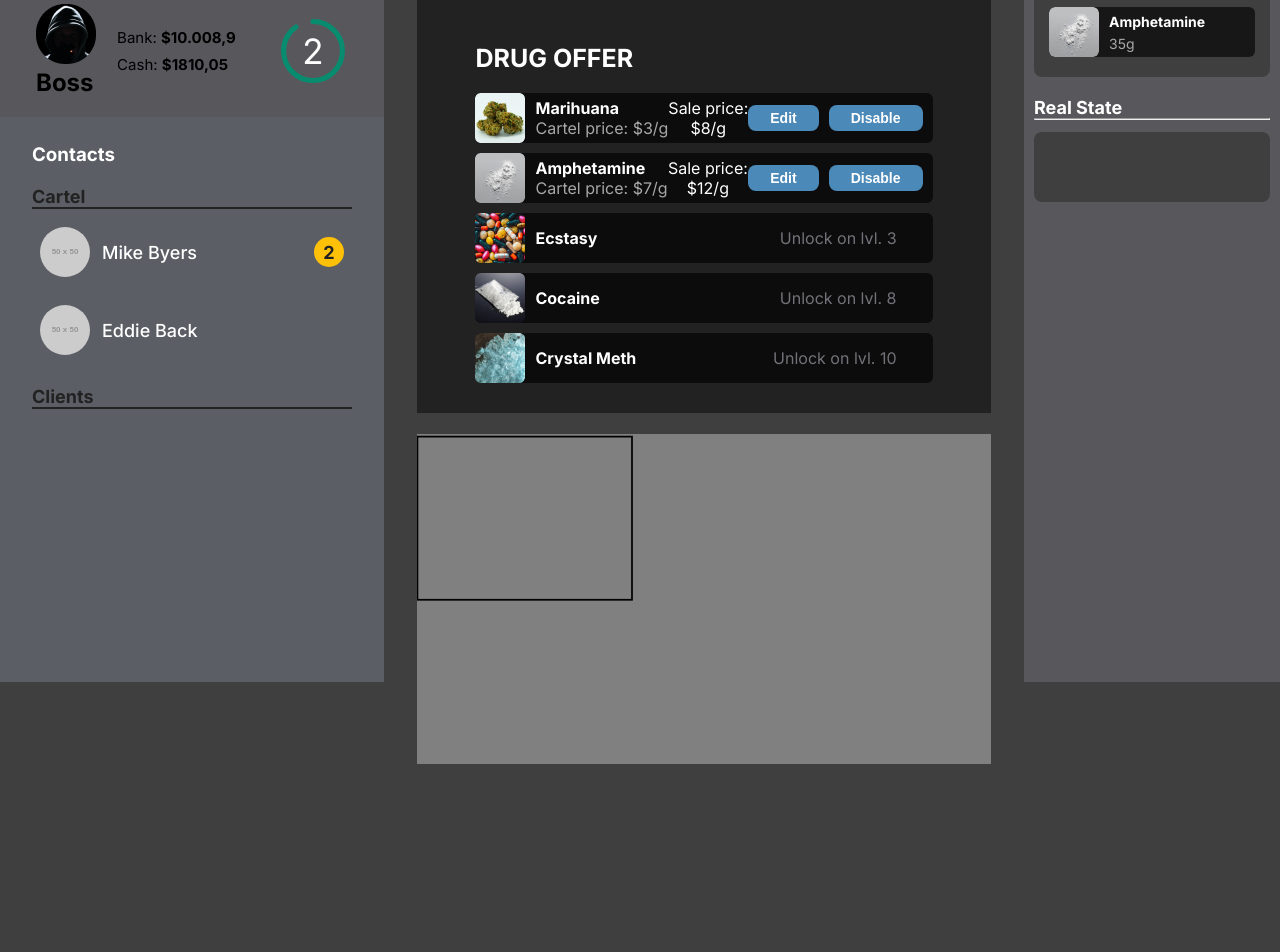
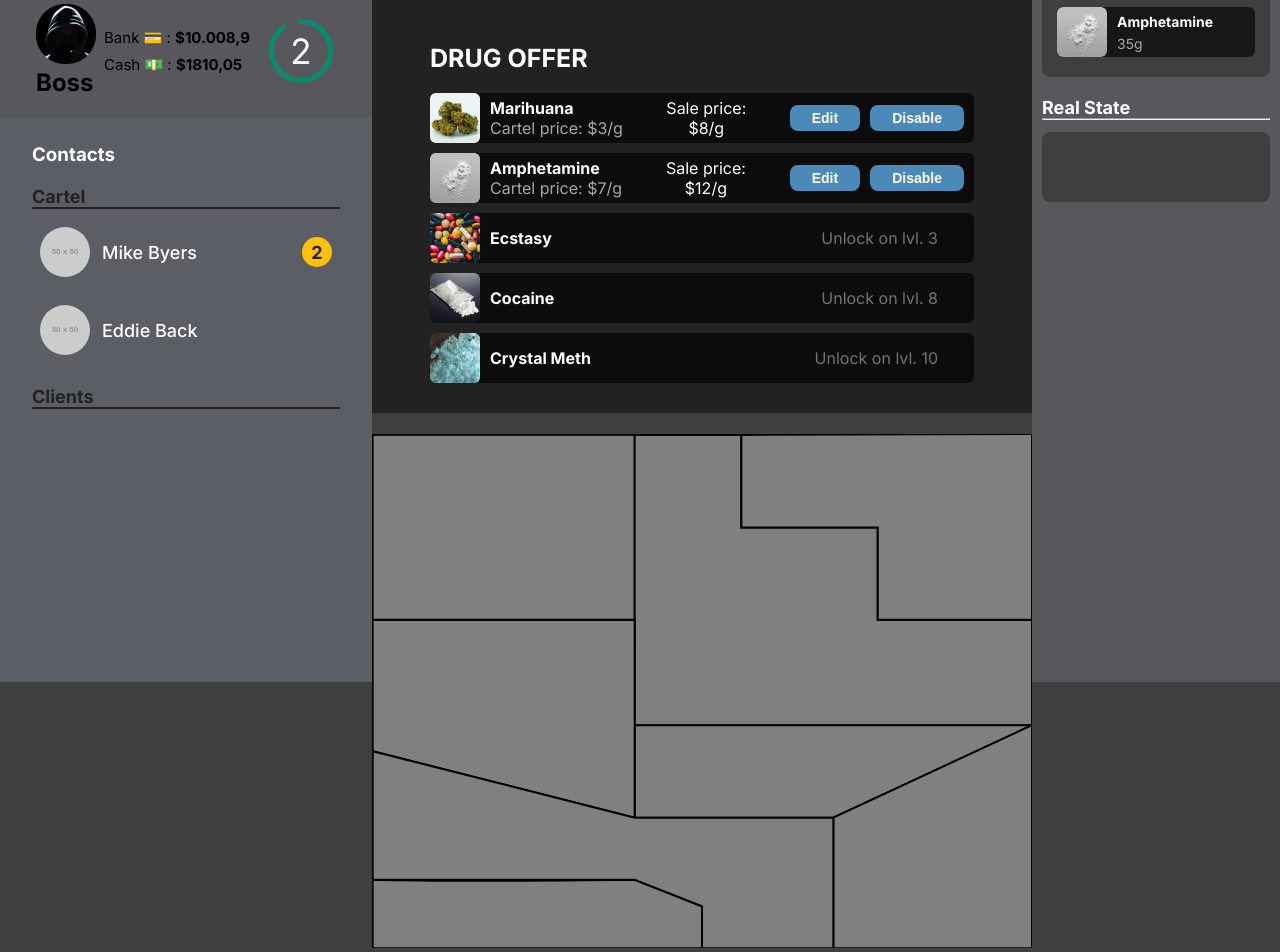
Before and after one commit to TazzoDev/Project-GRAM, a React (Vite) app: page / in a window 1280 px wide. Shown: the part 118-1070 px from the top of the page. Before the commit the page ends 1030 px from the top, so only its background shows below. Built offline with nearby package versions, Linux system fonts and the light colour scheme.

Commit message:
added map

```diff
--- a/src/components/Dashboard.jsx
+++ b/src/components/Dashboard.jsx
@@ -6,7 +6,7 @@ export default function Dashboard({rep, drugs, xp}){
     const drugElements = drugs.map((drug, index) => <DrugTab {...drug} {...xp} key={index} />)
 
     return(
-        <section>
+        <section className="dashboard">
             <div className="rep-drugs">
                 <section className="reputation">
                     <h1>REPUTATION</h1>
--- a/src/components/LeftSidebar.jsx
+++ b/src/components/LeftSidebar.jsx
@@ -22,8 +22,8 @@ export default function LeftSidebar({money, xp, chats}){
                     <h2>Boss</h2>
                 </div>
                 <div className="money-stats">
-                    <p>Bank: <b>${formatNumber(money.bank)}</b></p>
-                    <p>Cash: <b>${formatNumber(money.cash)}</b></p>
+                    <p>Bank 💳 : <b>${formatNumber(money.bank)}</b></p>
+                    <p>Cash 💵 : <b>${formatNumber(money.cash)}</b></p>
                 </div>
                 <br />
                 <div className="level-stats">
--- a/src/components/Map.jsx
+++ b/src/components/Map.jsx
@@ -1,13 +1,89 @@
 export default function Map(){
     return (
         <div className="map">
+            <MapR />
+        </div>
+    )
+}
+
+const MapR = () => {
+
+
+
+    return (
+        <svg className="map-r" id="eFQMcZreh3g1" xmlns="http://www.w3.org/2000/svg" xmlnsXlink="http://www.w3.org/1999/xlink" viewBox="0 0 657 512" shapeRendering="geometricPrecision" textRendering="geometricPrecision">
             <ConstructionSite />
-        </div>
+            <CityCentral />
+            <DeadTown />
+            <Supermarket />
+            <FactorySouth />
+            <EasternSlums />
+            <Stink />
+            <OldMarketplace />
+        </svg>
     )
 }
 
 const ConstructionSite = () => {
     return (
-        <svg id="eqgcxkiRWEn1" xmlns="http://www.w3.org/2000/svg" xmlnsXlink="http://www.w3.org/1999/xlink" viewBox="0 0 657 543" shapeRendering="geometricPrecision" textRendering="geometricPrecision"><rect width="245.991794" height="187.071187" rx="0" ry="0" transform="translate(.5 3.000001)" fill="transparent" strokeWidth="2" stroke="#000"/></svg>
+        <svg className="sector">
+            <rect width="271.5137" height="202.093746" rx="0" ry="0" transform="matrix(.960666 0 0 0.911037 0.644023 0.914673)" fill="none" stroke="#000" strokeWidth="2"/>
+        </svg>
     )
 }
+
+const CityCentral = () => {
+    return (
+        <svg className="sector" >
+            <path d="M261.478003,0.914673v289.02402h395.521997v-104.90914h-153.544295v-92.05744h-135.76985v-92.05744h-106.207852Z" fill="none" stroke="#000" strokeWidth="2"/>
+        </svg>
+    )
+}
+
+const DeadTown = () => {
+    return (
+        <svg className="sector">
+            <path d="M367.685855,0q0,92.972113,0,92.972113l135.76985-.000001v92.057439L657,185.02955l-.000001-185.029553-289.314144.914673" transform="translate(.000002 0.000003)" fill="none" stroke="#000" strokeWidth="2"/>
+        </svg>
+    )
+}
+
+const Supermarket = () => {
+    return (
+        <svg className="sector">
+            <path d="M261.478003,289.938693v91.990581h197.760999l197.760997-91.990582q-395.521995.000002-395.521996.000001Z" transform="translate(.000001 0.000001)" fill="none" stroke="#000" strokeWidth="2"/>
+        </svg>
+    )
+}
+
+const FactorySouth = () => {
+    return (
+        <svg className="sector">
+            <path d="M0.644023,315.806222l260.83398,66.123053.000001-196.899723-260.833982-.000001.000001,130.776671Z" transform="translate(.000001 0.000002)" fill="none" stroke="#000" strokeWidth="2"/>
+        </svg>
+    )
+}
+
+const EasternSlums = () => {
+    return (
+        <svg className="sector">
+            <path d="M459.239002,381.929275v130.070725l197.761-.000001L657,289.938659L459.239002,381.929275Z" transform="translate(0 0.000004)" fill="none" stroke="#000" strokeWidth="2"/>
+        </svg>
+    )
+}
+
+const Stink = () => {
+    return (
+        <svg className="sector">
+            <path d="M328.499999,512.000003L0.644021,511.999999l.000001-68.186331c78.250194,2.034555,260.833981,0,260.833981,0L328.5,470.093341l-.000001,41.906662Z" transform="translate(.000002 0.000001)" fill="none" stroke="#000" strokeWidth="2"/>
+        </svg>
+    )
+}
+
+const OldMarketplace = () => {
+    return (
+        <svg className="sector">
+            <path d="M0.644023,315.806223v128.007445h260.833979l67.021999,26.279673-.000002,41.906662l130.739003-.000004v-130.070725h-197.760998L0.644023,315.806223Z" transform="translate(.000001 0.000001)" fill="none" stroke="#000" strokeWidth="2"/>
+        </svg>
+    )
+}
--- a/src/styles.css
+++ b/src/styles.css
@@ -446,11 +446,18 @@ a{
 }
 
 .map{
-    height: 330px;
-    width: 100%;
+    height: 510px;
+    width: 660px;
     background: gray;
+
+
 }
 
-.district{
-    background: #4B89B8;
+.sector > path, .sector > rect {
+    fill: gray;
+    transition: fill 0.3s ease;
 }
+
+.sector:hover > path, .sector:hover > rect {
+    fill: #088C6F;
+}
```
